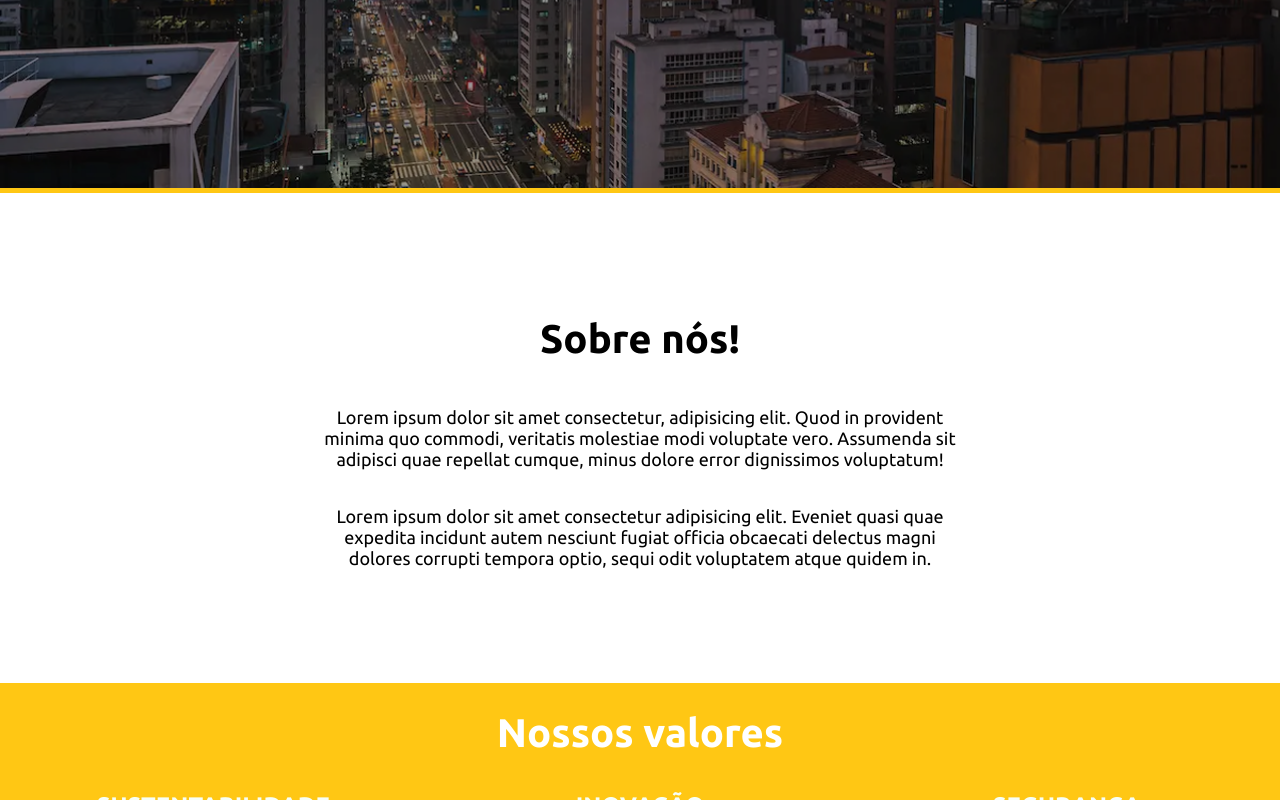
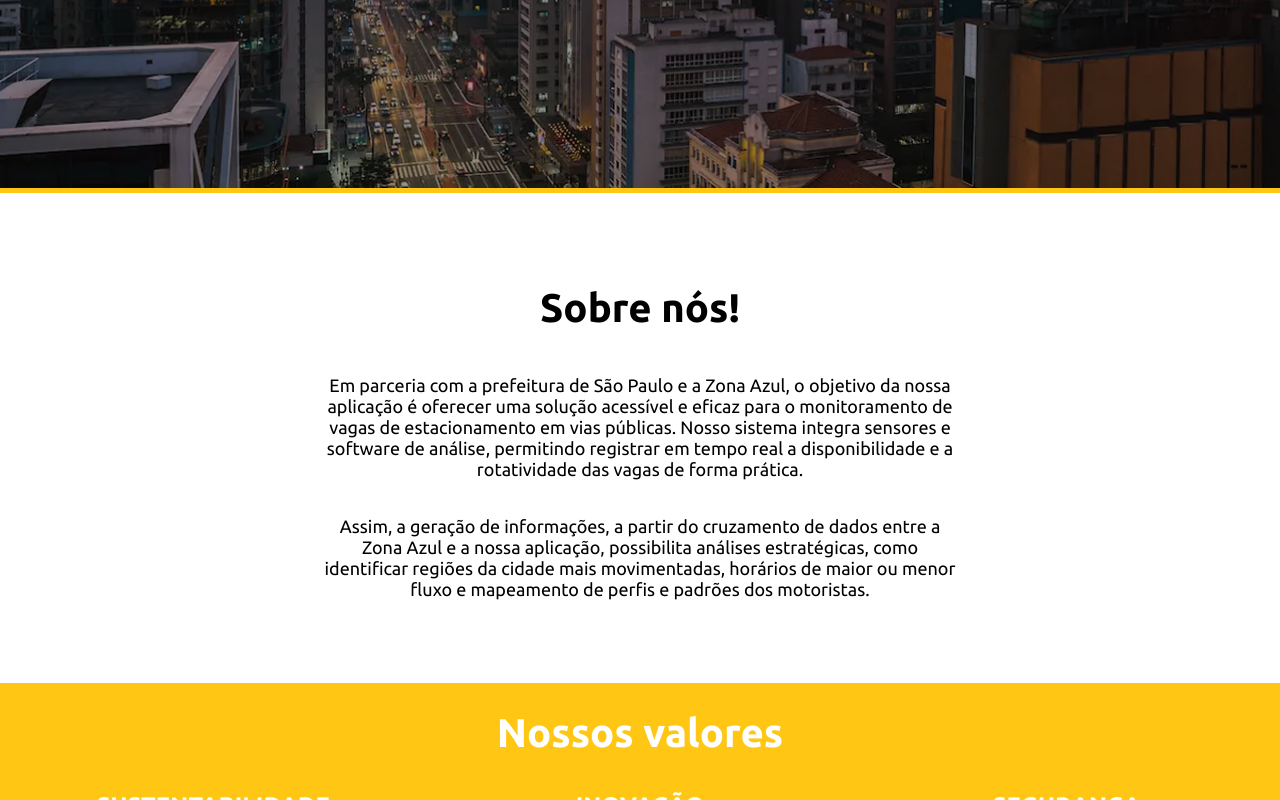
Before and after one commit to smg1708/Grupo_pi, a plain HTML site: page Algoritmos/public/index.html in a window 1280 px wide. Shown: the part 432-1232 px from the top of the page. Drawn offline with Linux system fonts and the light colour scheme; a web font is replaced by a local one.

Commit message:
Texto da parte sobre nós adicionado

```diff
--- a/Algoritmos/public/index.html
+++ b/Algoritmos/public/index.html
@@ -1,5 +1,6 @@
 <!DOCTYPE html>
 <html lang="pt-br">
+
 <head>
     <meta charset="UTF-8">
     <meta name="viewport" content="width=device-width, initial-scale=1.0">
@@ -11,16 +12,21 @@
     <link href="https://fonts.googleapis.com/css2?family=Unbounded:wght@200..900&display=swap" rel="stylesheet">
     <link rel="preconnect" href="https://fonts.googleapis.com">
     <link rel="preconnect" href="https://fonts.gstatic.com" crossorigin>
-    <link href="https://fonts.googleapis.com/css2?family=Ubuntu:ital,wght@0,300;0,400;0,500;0,700;1,300;1,400;1,500;1,700&family=Unbounded:wght@200..900&display=swap" rel="stylesheet">
+    <link
+        href="https://fonts.googleapis.com/css2?family=Ubuntu:ital,wght@0,300;0,400;0,500;0,700;1,300;1,400;1,500;1,700&family=Unbounded:wght@200..900&display=swap"
+        rel="stylesheet">
 
 </head>
+
 <body>
 
     <div class="banner">
         <div class="banner-text">
             <div class="header">
                 <div class="container">
-                    <div class="titulo"><h1>VagasIQ</h1></div>
+                    <div class="titulo">
+                        <h1>VagasIQ</h1>
+                    </div>
                     <div class="navbar">
                         <a href="">SOBRE NÓS</a>
                         <a href="">SOLUÇÕES</a>
@@ -41,8 +47,15 @@
     <div class="body">
         <div class="sobreNos">
             <h1>Sobre nós!</h1>
-            <p>Lorem ipsum dolor sit amet consectetur, adipisicing elit. Quod in provident minima quo commodi, veritatis molestiae modi voluptate vero. Assumenda sit adipisci quae repellat cumque, minus dolore error dignissimos voluptatum!</p>
-            <p>Lorem ipsum dolor sit amet consectetur adipisicing elit. Eveniet quasi quae expedita incidunt autem nesciunt fugiat officia obcaecati delectus magni dolores corrupti tempora optio, sequi odit voluptatem atque quidem in.</p>
+            <p>Em parceria com a prefeitura de São Paulo e a Zona Azul, o objetivo da nossa
+                aplicação é oferecer uma solução acessível e eficaz para o monitoramento de vagas de
+                estacionamento em vias públicas. Nosso sistema integra sensores e software de análise,
+                permitindo registrar em tempo real a disponibilidade e a rotatividade das vagas de forma
+                prática.</p>
+            <p>Assim, a geração de informações, a partir do cruzamento de dados entre a Zona
+                Azul e a nossa aplicação, possibilita análises estratégicas, como identificar regiões da
+                cidade mais movimentadas, horários de maior ou menor fluxo e mapeamento de perfis e
+                padrões dos motoristas.</p>
         </div>
         <div class="valores">
             <h1>Nossos valores</h1>
@@ -66,7 +79,8 @@
                     <div class="circle">
                         <img src="./assets/seguranca-de-dados.png" id="img_seguranca">
                     </div>
-                    <p>Atuamos para que cada vaga monitorada seja segura, contribuindo para ambientes urbanos mais confiáveis.</p>
+                    <p>Atuamos para que cada vaga monitorada seja segura, contribuindo para ambientes urbanos mais
+                        confiáveis.</p>
                 </div>
             </div>
         </div>
@@ -154,7 +168,8 @@
             <div class="div-conteudo">
 
                 <div id="div_container-img">
-                    <img src="assets/img/img-carros-home.jpg" alt="Carros estacionados em uma rua " id="img-carros-home">
+                    <img src="assets/img/img-carros-home.jpg" alt="Carros estacionados em uma rua "
+                        id="img-carros-home">
                 </div>
 
                 <div class="div_forms">
@@ -174,10 +189,14 @@
 
     <div class="footer">
         <div class="container">
-            <div class="tituloF"> <h1>VagasIQ</h1> </div>
+            <div class="tituloF">
+                <h1>VagasIQ</h1>
+            </div>
             <div class="traco"></div>
-            <span class="descricaoF"> Explore todo o potencial do seu negócio com o poder da tomada de decisão estratégica <br> baseada em informações relevantes! </span>
+            <span class="descricaoF"> Explore todo o potencial do seu negócio com o poder da tomada de decisão
+                estratégica <br> baseada em informações relevantes! </span>
         </div>
     </div>
 </body>
+
 </html>
```
Lines whose indentation alone changed are shown as unchanged.
